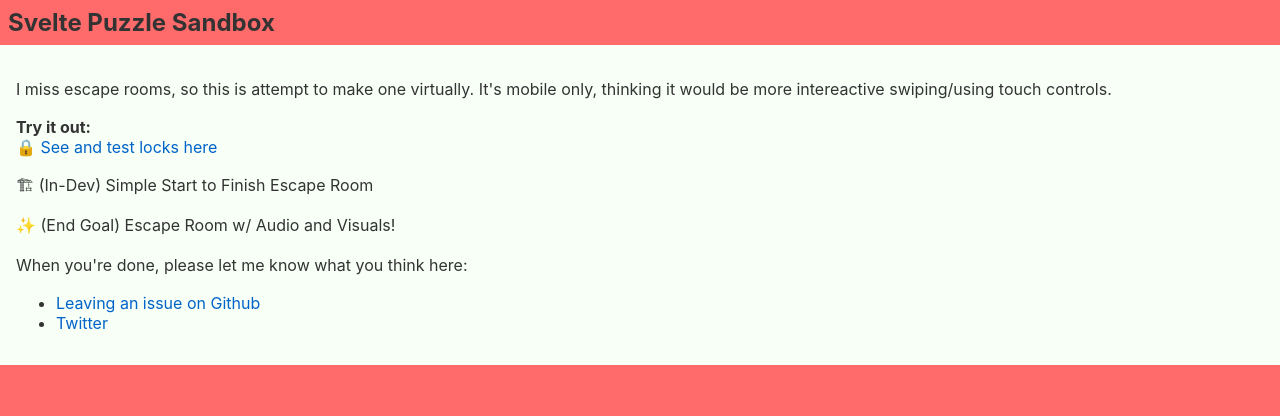
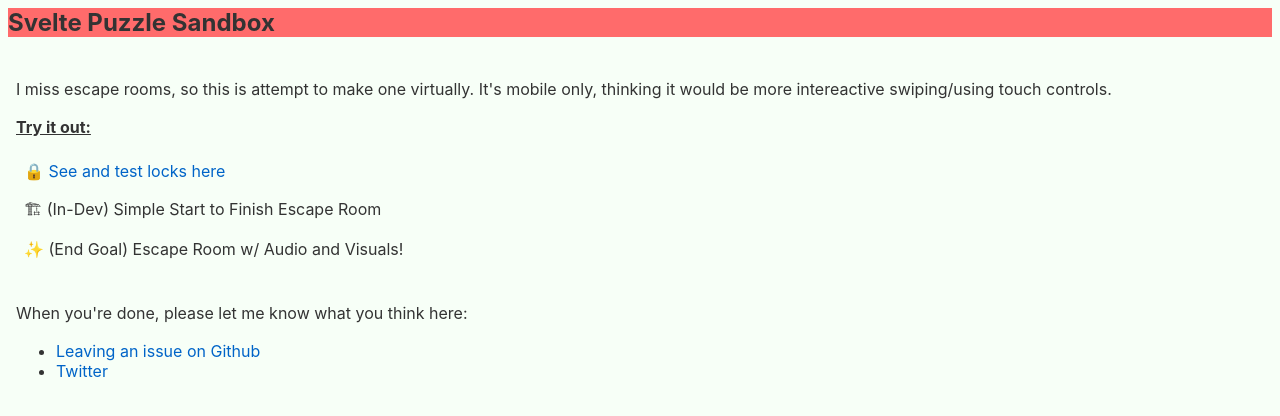
Before and after one commit to BrandenSoropia/svelte-puzzle-sandbox, a Svelte app: page / in a window 1280 px wide. Shown: the top 416 px of the page. Built offline with nearby package versions, Linux system fonts and the light colour scheme.

Commit message:
Style update.

```diff
--- a/src/global.css
+++ b/src/global.css
@@ -6,12 +6,16 @@
 }
 
 html {
-  background-color: var(--secondary-color);
+  background-color: var(--main-color);
 }
 
 body {
   padding: 0;
   font-size: 1.6rem;
+}
+h1,
+h2 {
+  background-color: var(--secondary-color);
 }
 
 p {
@@ -19,7 +23,5 @@
 }
 
 section.container {
-  background-color: var(--main-color);
-
   padding: 1.6rem;
 }
--- a/src/routes/Home.svelte
+++ b/src/routes/Home.svelte
@@ -8,16 +8,24 @@
     only, thinking it would be more intereactive swiping/using touch controls.
   </p>
   <strong>Try it out:</strong>
-  <nav>
+  <nav id="nav-internal">
+    <ul>
+      <li>
         <a class="nav-link" href="/locks" use:link
           >{"\u{1F512} See and test locks here"}</a
         >
+      </li>
+      <li>
         <p>
           {"\u{1F3D7} (In-Dev) Simple Start to Finish Escape Room"}
         </p>
+      </li>
+      <li>
         <p>
           {"\u{2728} (End Goal) Escape Room w/ Audio and Visuals!"}
         </p>
+      </li>
+    </ul>
   </nav>
   <p>When you're done, please let me know what you think here:</p>
   <ul>
@@ -36,4 +44,18 @@
 </section>
 
 <style>
+  strong {
+    text-decoration: underline;
+  }
+
+  nav#nav-internal {
+    margin-top: 0.8rem;
+  }
+
+  nav#nav-internal > ul {
+    padding: 0.8rem;
+  }
+  nav#nav-internal > ul > li {
+    list-style-type: none;
+  }
 </style>
```
Lines whose indentation alone changed are shown as unchanged.
